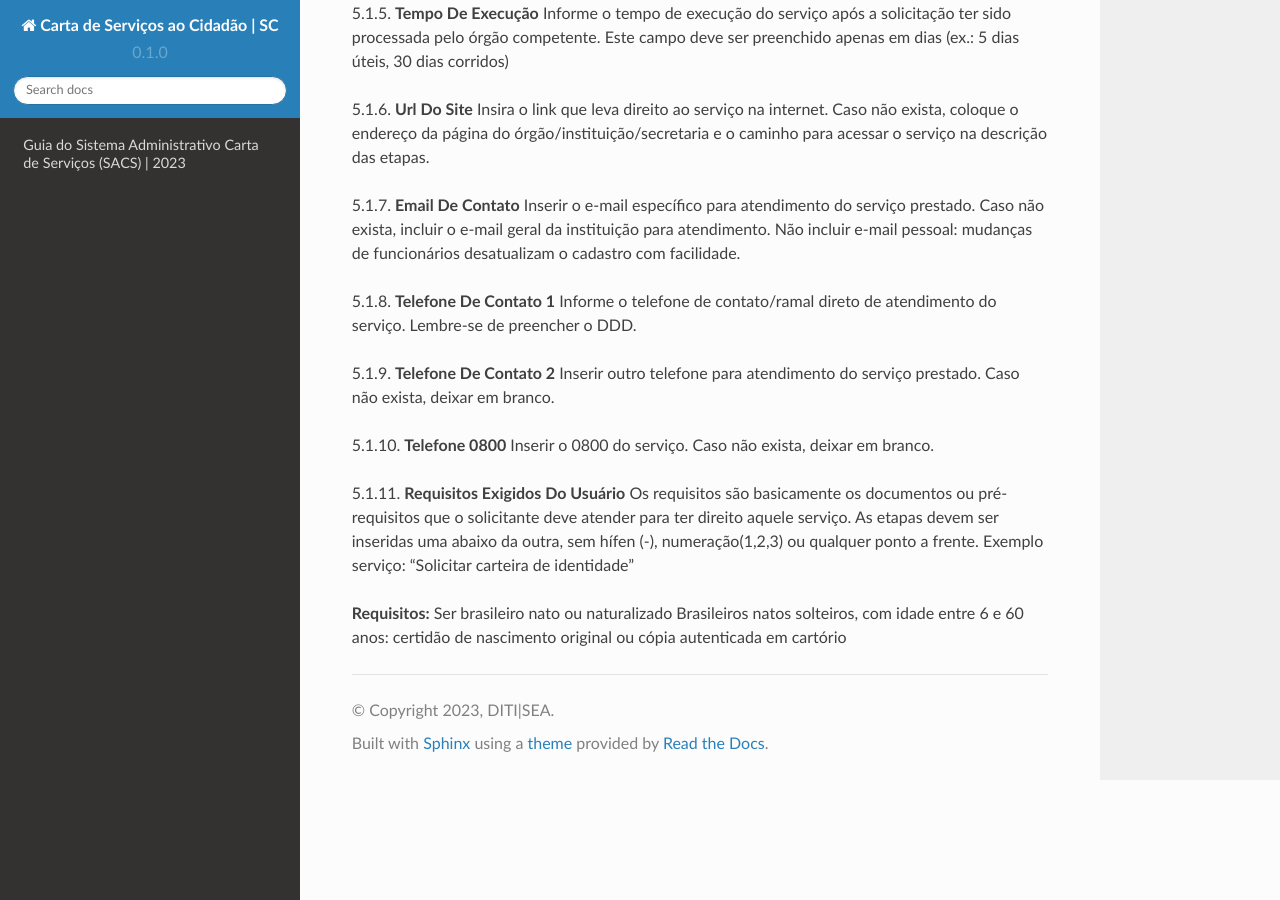
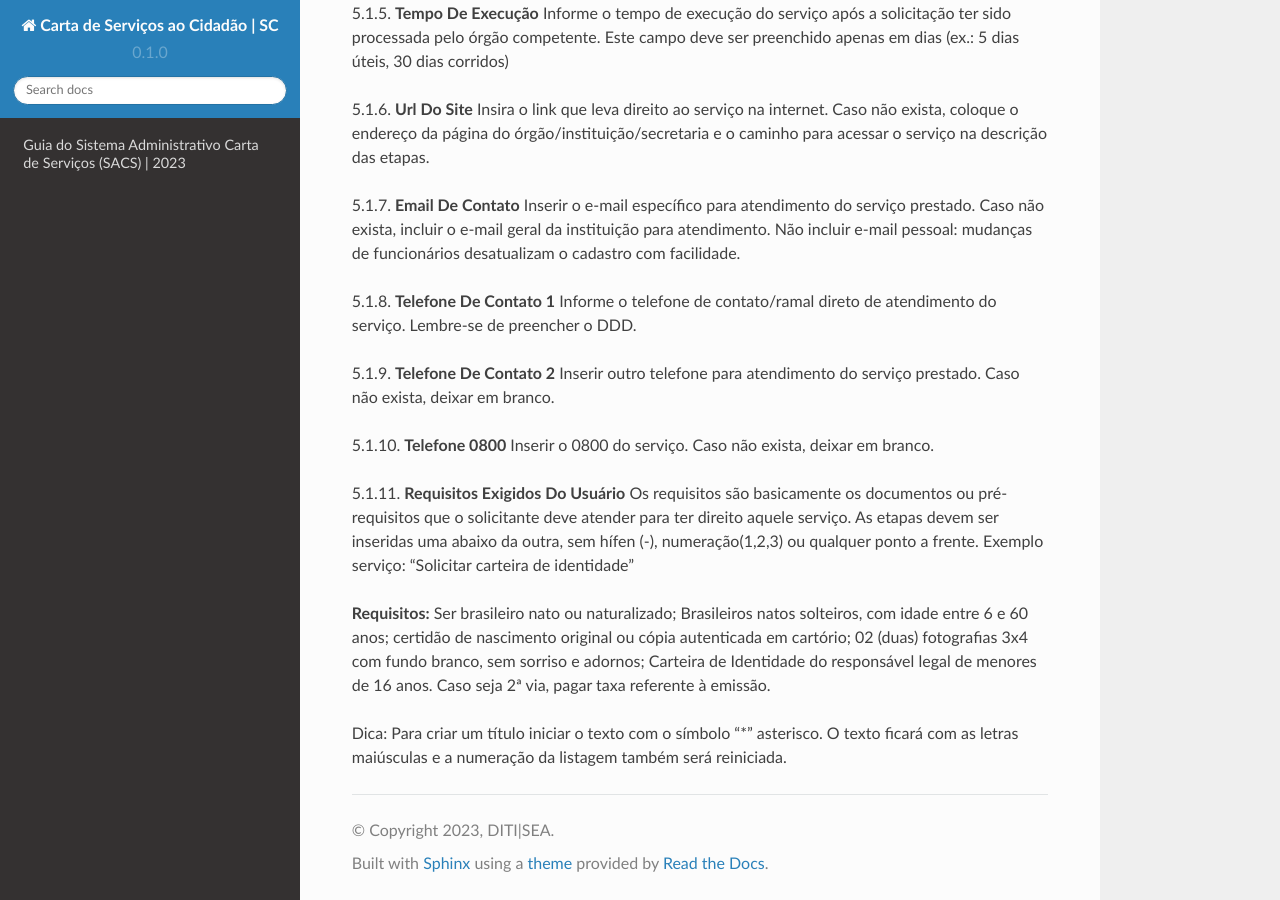
Before and after one commit to brunoaltieri/cartadeservicos, a Sphinx documentation site: the page built from docs/source/index.rst, in a window 1280 px wide and 900 px high, scrolled down 11017 px. Built offline with Sphinx 7.4.7 and the Read the Docs theme 2.0.0, drawn with Linux system fonts in a browser that asks for light colours.

Commit message:
Update index.rst

```diff
--- a/docs/source/index.rst
+++ b/docs/source/index.rst
@@ -314,5 +314,7 @@ Ex.: Carteira de Identidade (RG) tem por finalidade fornecer ao cidadão um regi
 
 5.1.11. **Requisitos Exigidos Do Usuário** Os requisitos são basicamente os documentos ou pré-requisitos que o solicitante deve atender para ter direito aquele serviço. As etapas devem ser inseridas uma abaixo da outra, sem hífen (-), numeração(1,2,3) ou qualquer ponto a frente. Exemplo serviço: “Solicitar carteira de identidade”
 
-**Requisitos:** Ser brasileiro nato ou naturalizado Brasileiros natos solteiros, com idade entre 6 e 60 anos: certidão de nascimento original ou cópia autenticada
-em cartório
+**Requisitos:** Ser brasileiro nato ou naturalizado; Brasileiros natos solteiros, com idade entre 6 e 60 anos; certidão de nascimento original ou cópia autenticada
+em cartório; 02 (duas) fotografias 3x4 com fundo branco, sem sorriso e adornos; Carteira de Identidade do responsável legal de menores de 16 anos. Caso seja 2ª via, pagar taxa referente à emissão.
+
+Dica: Para criar um título iniciar o texto com o símbolo “*” asterisco. O texto ficará com as letras maiúsculas e a numeração da listagem também será reiniciada.
```
